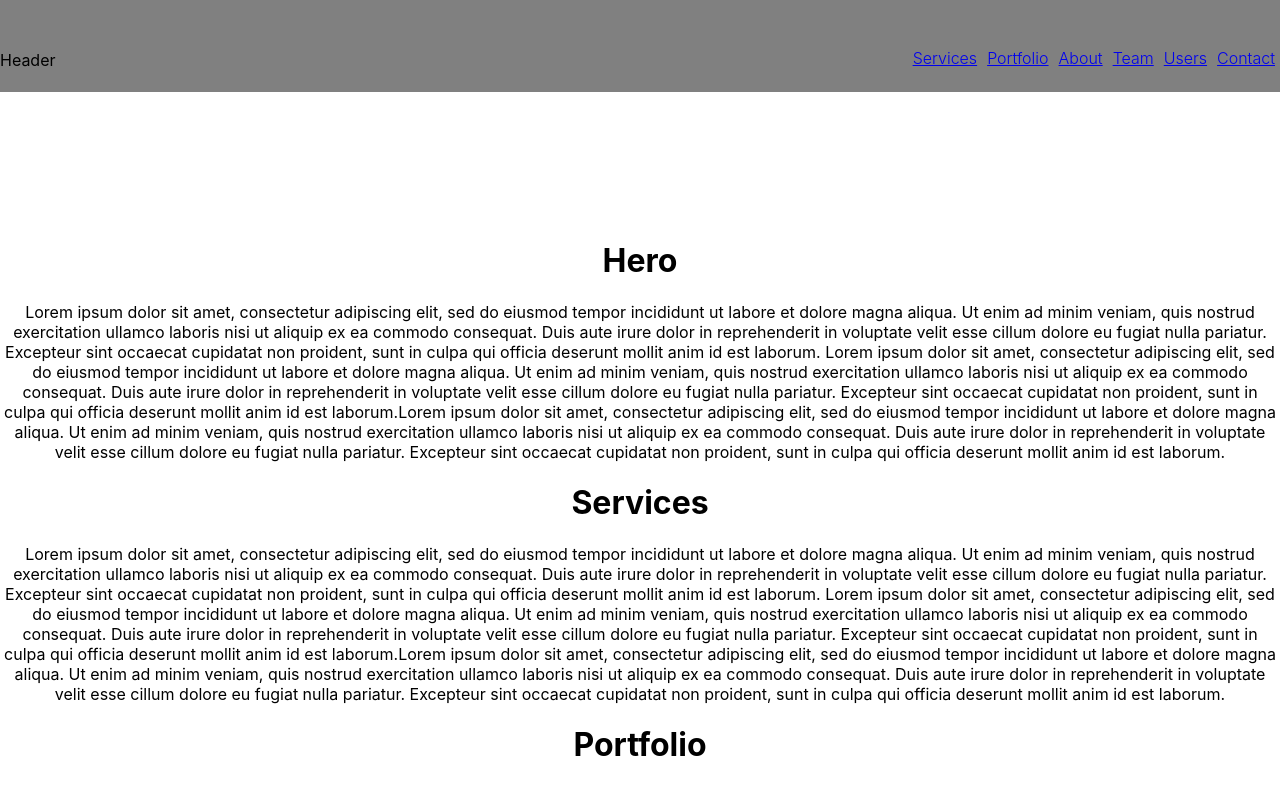
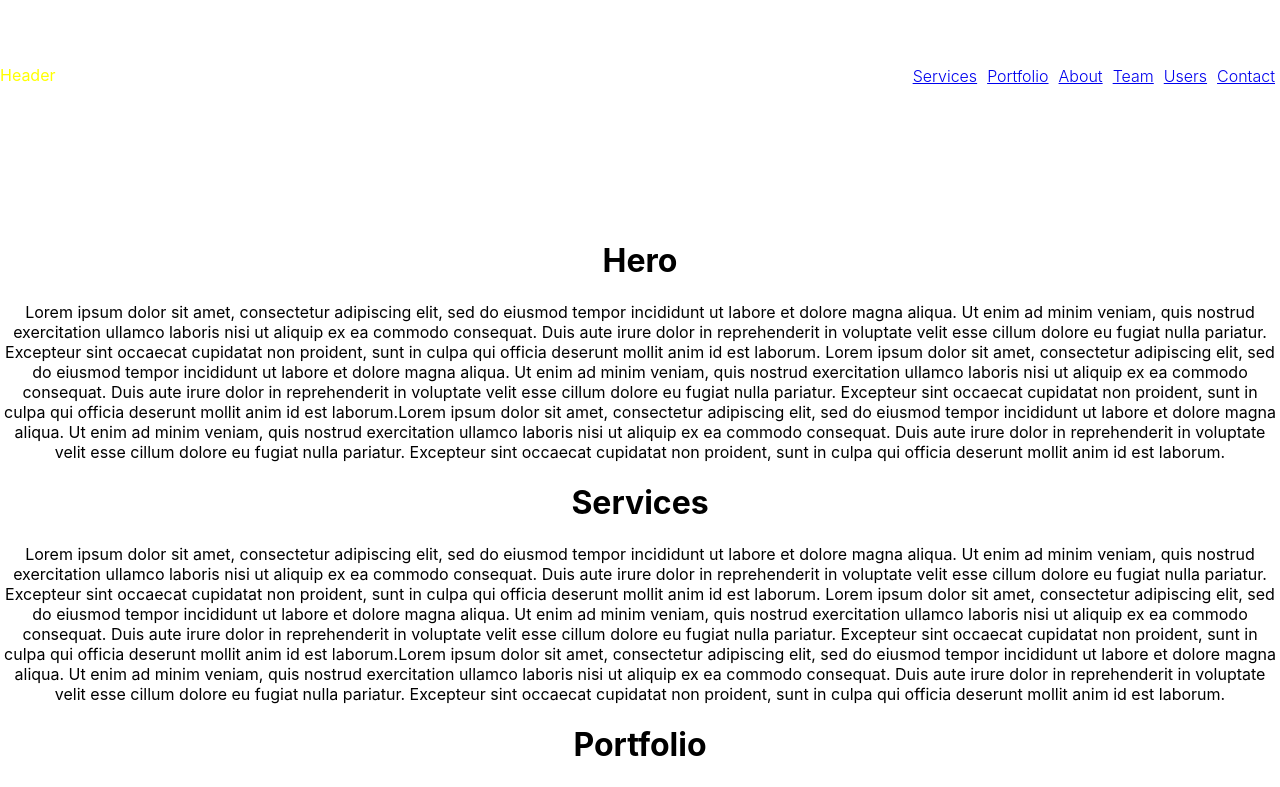
Before and after one commit to lacyjpr/agency, a React (Create React App) app: page / in a window 1280 px wide. Shown: the top 787 px of the page. Built offline with nearby package versions, Linux system fonts and the light colour scheme.

Commit message:
Add Scrolled styles

```diff
--- a/src/Components/Header/Header.js
+++ b/src/Components/Header/Header.js
@@ -29,7 +29,7 @@ const Header = () => {
   // };
 
   const navToggle = () => {
-    let collapse = document.querySelector('.Header__nav');
+    let collapse = document.querySelector('.nav');
     collapse.style.display === 'block'
       ? (collapse.style.display = 'none')
       : (collapse.style.display = 'block');
@@ -40,11 +40,11 @@ const Header = () => {
   return (
     <div>
       <div className={className}>
-        <div className='Header__title'>Header</div>
-        <div className='Header__menu' onClick={navToggle}>
+        <div className='title'>Header</div>
+        <div className='menu' onClick={navToggle}>
           ☰
         </div>
-        <div className='Header__nav'>
+        <div className='nav'>
           <Scrollspy
             items={[
               'services',
@@ -65,25 +65,25 @@ const Header = () => {
               console.log(el);
             }}
           >
-            <li className='Header__nav--link'>
+            <li className='fakeLink'>
               <a href='#hero'> </a>
             </li>
-            <li className='Header__nav--link'>
+            <li className='link'>
               <a href='#services'>Services</a>
             </li>
-            <li className='Header__nav--link'>
+            <li className='link'>
               <a href='#portfolio'>Portfolio</a>
             </li>
-            <li className='Header__nav--link'>
+            <li className='link'>
               <a href='#about'>About</a>
             </li>
-            <li className='Header__nav--link'>
+            <li className='link'>
               <a href='#team'>Team</a>
             </li>
-            <li className='Header__nav--link'>
+            <li className='link'>
               <a href='#users'>Users</a>
             </li>
-            <li className='Header__nav--link'>
+            <li className='link'>
               <a href='#contact'>Contact</a>
             </li>
           </Scrollspy>
--- a/src/Components/Header/Header.scss
+++ b/src/Components/Header/Header.scss
@@ -4,32 +4,69 @@
   text-align: center;
   position: fixed;
   width: 100%;
-  background-color: gray;
+  background-color: transparent;
   top: 0;
-
-  &__title {
-    text-align: left;
-    padding-top: 50px;
 }
 
-  &__nav {
+.Scrolled {
+  display: flex;
+  justify-content: space-between;
+  text-align: center;
+  position: fixed;
+  width: 100%;
+  background-color: black;
+  top: 0;
+}
+
+.Scrolled > .title {
+  padding-top: 30px;
+}
+
+.title {
+  text-align: left;
+  padding-top: 65px;
+  color: yellow;
+}
+
+.menu {
+  color: yellow;
+}
+
+.nav {
   display: none;
 }
+
+.Scrolled > .nav > .nav__inner {
+  padding-top: 10px;
+  list-style: none;
+}
+
+.nav__inner {
+  padding-top: 50px;
+  list-style: none;
 }
 
 @media (min-width: 992px) {
-  .Header {
-    &__menu {
+  .menu {
     display: none;
   }
 
-    &__nav {
-      display: inline-block;
+  .title {
+    text-align: left;
+    padding-top: 65px;
+  }
 
-      &--link {
+  .nav {
+    display: block !important;
+  }
+
+  .nav__inner {
+    padding-top: 50px;
+    list-style: none;
+  }
+
+  .link {
     display: inline;
     padding: 5px;
   }
 }
-  }
-}
```
Lines whose indentation alone changed are shown as unchanged.
